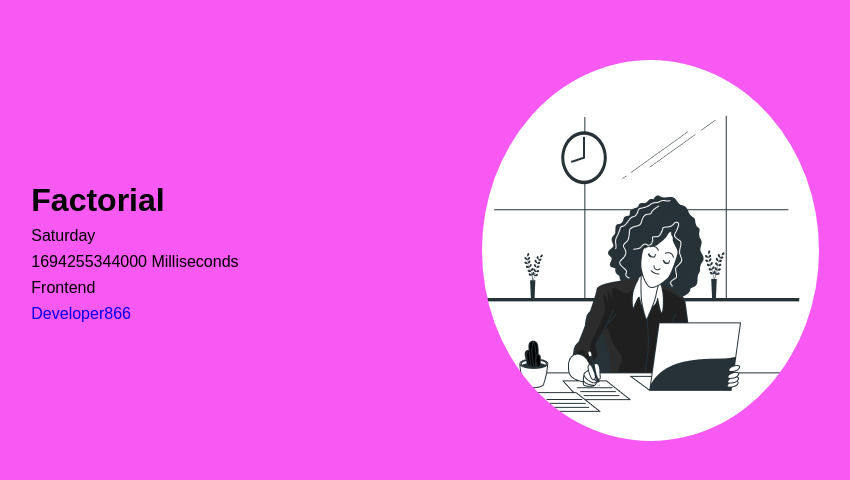
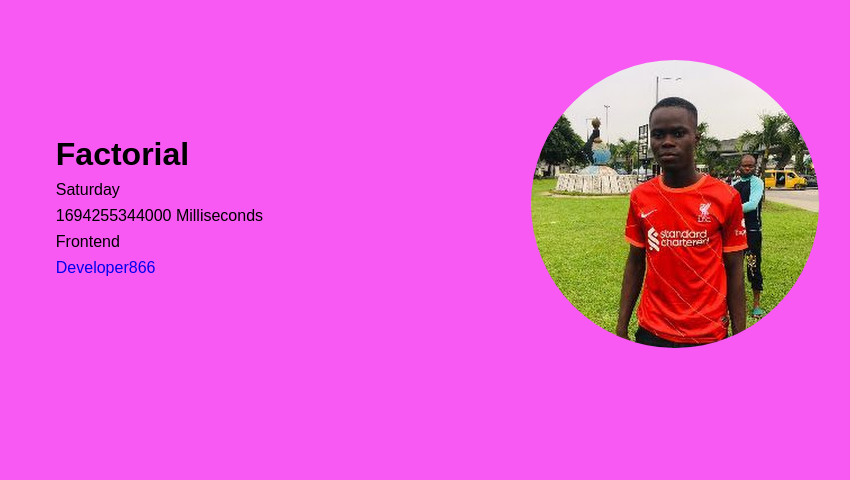
Before and after one commit to developer866/zuri_Stage_One_Project, a plain HTML site: page index.html in a window 1280 px wide. Shown: the part 140-620 px from the top of the page, without its empty margins (269-1119 px from the left). Drawn offline with Linux system fonts and the light colour scheme.

Commit message:
updated Image

```diff
--- a/index.html
+++ b/index.html
@@ -40,8 +40,8 @@
       <div class="image">
         <img
           class="slack_image"
-          src="./working-lady.jpg"
-          alt="slack profile image"
+          src="./Profile.jpg"
+          alt="factorial"
           data-testid="slackDisplayImage"
         />
       </div>
```
Also changed, not shown: Profile.jpg (added), working-lady.jpg (deleted).
